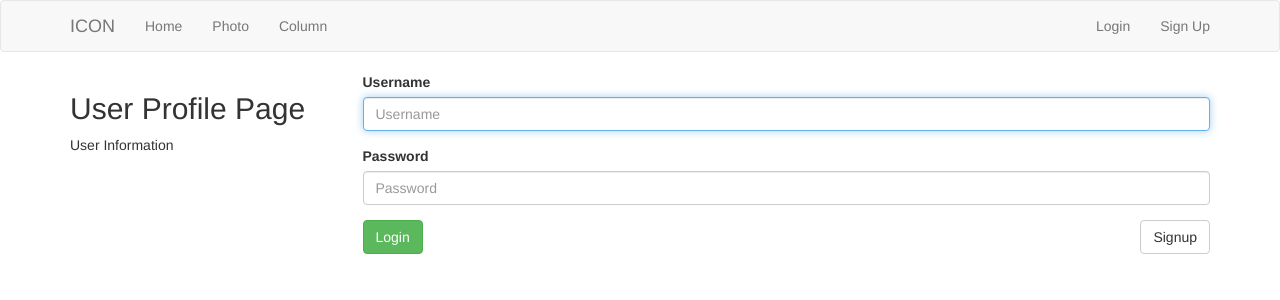
After one commit to Kirade/tourblog, a Django app: page /accounts/login/ in a window 1280 px wide. The commit adds this page. Shown: the top 300 px of the page. Run offline with Django 3.2, Linux system fonts and the light colour scheme; some libraries are stand-ins or nearby versions.

Commit message:
Account app, implement login, logout, signup:

```diff
--- a/tourblog/accounts/templates/accounts/account_form.html
+++ b/tourblog/accounts/templates/accounts/account_form.html
@@ -5,7 +5,7 @@
 <form method='POST'>
 	{% csrf_token %}
 	{% bootstrap_form form %}
-	<input type='submit' value='SignUp'>
-	<a href='#' value='Cancel'>
+	<input class='btn btn-success' type='submit' value='SignUp'>
+  <a class='btn btn-default' href='{{ prev }}'>Cancel</a>
 </form>
 {% endblock %}
--- /dev/null
+++ b/tourblog/accounts/templates/accounts/login.html
@@ -0,0 +1,11 @@
+{% extends 'accounts/base.html' %}
+{% load bootstrap3 %}
+
+{% block content %}
+  <form method='POST'>
+    {% csrf_token %}
+    {% bootstrap_form form %}
+    <input class='btn btn-success' type='submit' value='Login'/>
+    <a href="{% url 'signup' %}" class='btn btn-default pull-right'>Signup</a>
+  </form>
+{% endblock %}
--- a/tourblog/accounts/urls.py
+++ b/tourblog/accounts/urls.py
@@ -5,6 +5,6 @@ from . import views
 
 urlpatterns = [
     url(r'^signup/$', views.signup, name='signup'),
-    url(r'^login/$', auth_views.login, name='login'),
-    url(r'^logout/$', auth_views.logout, name='logout'),
+    url(r'^login/$', auth_views.LoginView.as_view(template_name='accounts/login.html'), name='login'),
+    url(r'^logout/$', auth_views.LogoutView.as_view(), name='logout'),
 ]
--- a/tourblog/accounts/views.py
+++ b/tourblog/accounts/views.py
@@ -9,10 +9,13 @@ def signup(request):
 
         if form.is_valid():
             form.save()
-            return redirect('index')
+            return redirect('login')
     else:
         form = SignUpForm()
 
+    previous_url = request.GET.get('prev')
+
     return render(request, 'accounts/account_form.html', {
         'form': form,
+        'prev': previous_url,
     })
--- a/tourblog/templates/base.html
+++ b/tourblog/templates/base.html
@@ -14,18 +14,17 @@
       <div class='container'>
         <a class='navbar-brand' href='{% url 'index' %}'>ICON</a>
         <ul class='nav navbar-nav'>
-          <li><a href="#">Home</a></li>
+          <li><a href="{% url 'index' %}">Home</a></li>
           <li><a href="#">Photo</a></li>
           <li><a href="#">Column</a></li>
         </ul>
         <ul class='nav navbar-nav navbar-right'>
           {% if user.is_authenticated %}
             <li><a href="#">Hello, {{ user.username }}</a></li>
-            <li><a href="#">Logout</a></li>
-            <li><a href="#">Menu</a></li>
+            <li><a href="{% url 'logout' %}?next={{ request.path }}">Logout</a></li>
           {% else %}
-            <li><a href="#">Login</a></li>
-            <li><a href="#">Sign Up</a></li>
+            <li><a href="{% url 'login' %}?next={{ request.path }}">Login</a></li>
+            <li><a href="{% url 'signup' %}?prev={{ request.path }}">Sign Up</a></li>
           {% endif %}
         </ul>
       </div>
--- a/tourblog/tourblog/settings.py
+++ b/tourblog/tourblog/settings.py
@@ -11,6 +11,7 @@ https://docs.djangoproject.com/en/1.11/ref/settings/
 """
 
 import os
+from django.core.urlresolvers import reverse_lazy
 
 # Build paths inside the project like this: os.path.join(BASE_DIR, ...)
 BASE_DIR = os.path.dirname(os.path.dirname(os.path.abspath(__file__)))
@@ -135,3 +136,7 @@ STATIC_ROOT = os.path.join(BASE_DIR, 'staticfiles')
 
 MEDIA_URL = '/media/'
 MEDIA_ROOT = os.path.join(BASE_DIR, 'media')
+
+# User settings
+LOGIN_REDIRECT_URL = reverse_lazy('index')
+LOGOUT_REDIRECT_URL = reverse_lazy('index')
```
